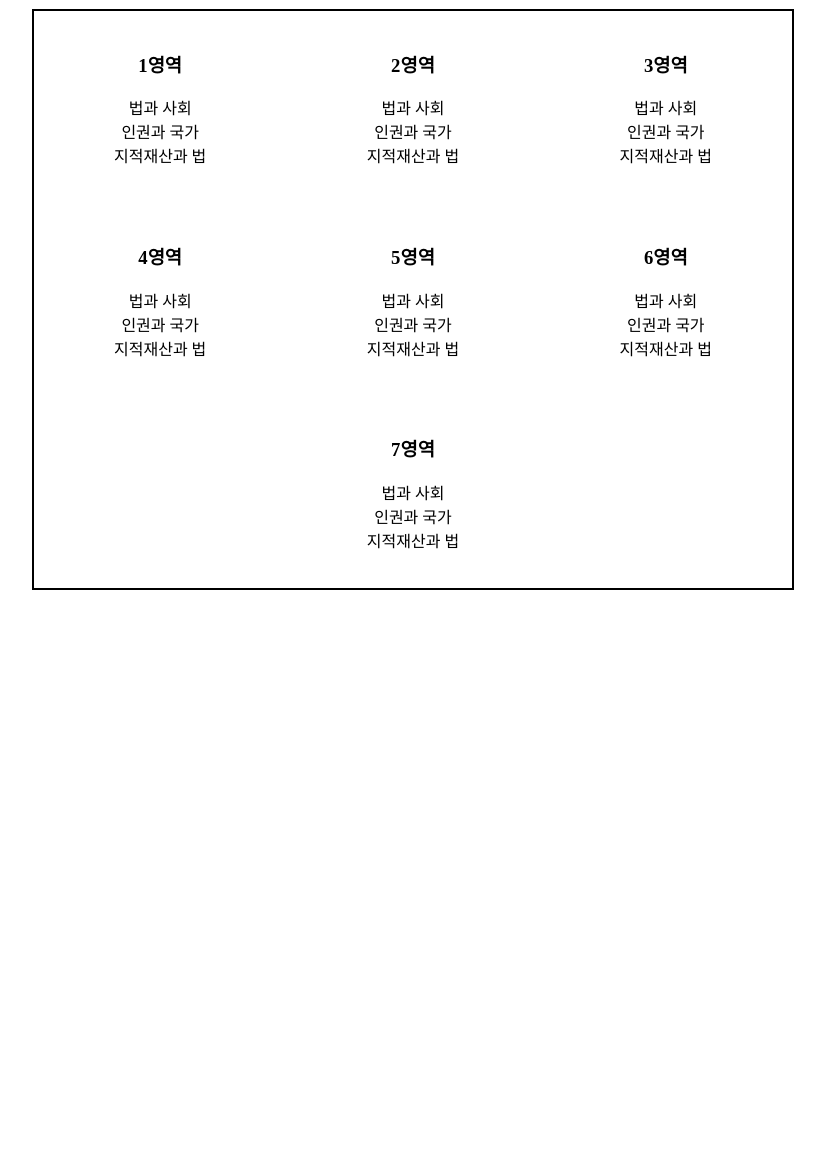
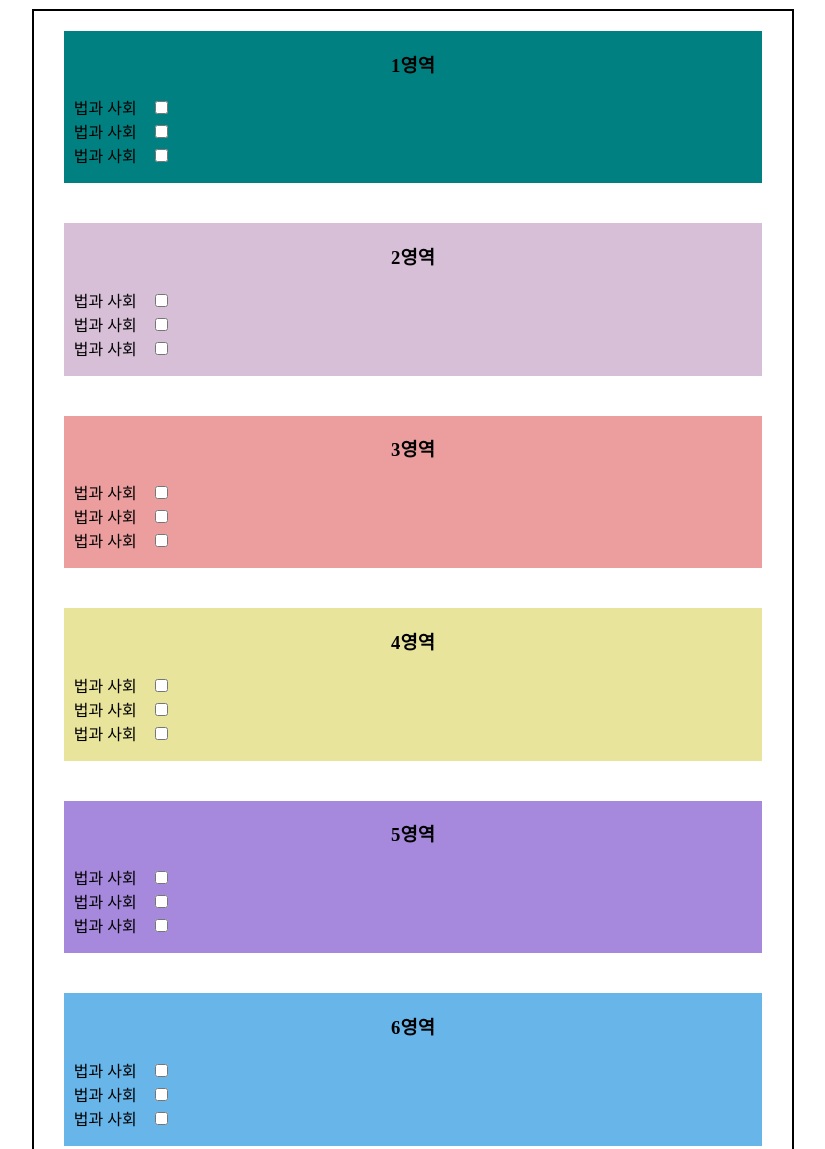
Before and after one commit to Han-ms0331/toyproject_dragonballCheck, a plain HTML site: page index.html in a window 1280 px wide. Shown: the part 80-1229 px from the top of the page, without its empty margins (227-1052 px from the left). Before the commit the page ends 800 px from the top, so only its background shows below. Drawn offline with Linux system fonts and the light colour scheme.

Commit message:
add color and checkbox

```diff
--- a/index.html
+++ b/index.html
@@ -12,73 +12,136 @@
     </header>
     <main>
         <div class="section_container">
-            <div class="section">
+            <div class="section first">
                 <h3 class="section_header">1영역</h3>
                 <div class="scetion_class_list">
                     <ul>
-                        <li class="section_class">법과 사회</li>
-                        <li class="section_class">인권과 국가</li>
-                        <li class="section_class">지적재산과 법</li>
+                        <li class="section_class">
+                            <span>법과 사회</span>
+                            <input type="checkbox" />
+                        </li>
+                        <li class="section_class">
+                            <span>법과 사회</span>
+                            <input type="checkbox" />
+                        </li>
+                        <li class="section_class">
+                            <span>법과 사회</span>
+                            <input type="checkbox" />
+                        </li>
                     </ul>
                 </div>
             </div>
-            <div class="section">
+            <div class="section second">
                 <h3 class="section_header">2영역</h3>
                 <div class="scetion_class_list">
                     <ul>
-                        <li class="section_class">법과 사회</li>
-                        <li class="section_class">인권과 국가</li>
-                        <li class="section_class">지적재산과 법</li>
+                        <li class="section_class">
+                            <span>법과 사회</span>
+                            <input type="checkbox" />
+                        </li>
+                        <li class="section_class">
+                            <span>법과 사회</span>
+                            <input type="checkbox" />
+                        </li>
+                        <li class="section_class">
+                            <span>법과 사회</span>
+                            <input type="checkbox" />
+                        </li>
                     </ul>
                 </div>
             </div>
-            <div class="section">
+            <div class="section third">
                 <h3 class="section_header">3영역</h3>
                 <div class="scetion_class_list">
                     <ul>
-                        <li class="section_class">법과 사회</li>
-                        <li class="section_class">인권과 국가</li>
-                        <li class="section_class">지적재산과 법</li>
+                        <li class="section_class">
+                            <span>법과 사회</span>
+                            <input type="checkbox" />
+                        </li>
+                        <li class="section_class">
+                            <span>법과 사회</span>
+                            <input type="checkbox" />
+                        </li>
+                        <li class="section_class">
+                            <span>법과 사회</span>
+                            <input type="checkbox" />
+                        </li>
                     </ul>
                 </div>
             </div>
-            <div class="section">
+            <div class="section fourth">
                 <h3 class="section_header">4영역</h3>
                 <div class="scetion_class_list">
                     <ul>
-                        <li class="section_class">법과 사회</li>
-                        <li class="section_class">인권과 국가</li>
-                        <li class="section_class">지적재산과 법</li>
+                        <li class="section_class">
+                            <span>법과 사회</span>
+                            <input type="checkbox" />
+                        </li>
+                        <li class="section_class">
+                            <span>법과 사회</span>
+                            <input type="checkbox" />
+                        </li>
+                        <li class="section_class">
+                            <span>법과 사회</span>
+                            <input type="checkbox" />
+                        </li>
                     </ul>
                 </div>
             </div>
-            <div class="section">
+            <div class="section fifth" >
                 <h3 class="section_header">5영역</h3>
                 <div class="scetion_class_list">
                     <ul>
-                        <li class="section_class">법과 사회</li>
-                        <li class="section_class">인권과 국가</li>
-                        <li class="section_class">지적재산과 법</li>
+                        <li class="section_class">
+                            <span>법과 사회</span>
+                            <input type="checkbox" />
+                        </li>
+                        <li class="section_class">
+                            <span>법과 사회</span>
+                            <input type="checkbox" />
+                        </li>
+                        <li class="section_class">
+                            <span>법과 사회</span>
+                            <input type="checkbox" />
+                        </li>
                     </ul>
                 </div>
             </div>
-            <div class="section">
+            <div class="section sixth">
                 <h3 class="section_header">6영역</h3>
                 <div class="scetion_class_list">
                     <ul>
-                        <li class="section_class">법과 사회</li>
-                        <li class="section_class">인권과 국가</li>
-                        <li class="section_class">지적재산과 법</li>
+                        <li class="section_class">
+                            <span>법과 사회</span>
+                            <input type="checkbox" />
+                        </li>
+                        <li class="section_class">
+                            <span>법과 사회</span>
+                            <input type="checkbox" />
+                        </li>
+                        <li class="section_class">
+                            <span>법과 사회</span>
+                            <input type="checkbox" />
+                        </li>
                     </ul>
                 </div>
             </div>
-            <div class="section">
+            <div class="section seventh">
                 <h3 class="section_header">7영역</h3>
                 <div class="scetion_class_list">
                     <ul>
-                        <li class="section_class">법과 사회</li>
-                        <li class="section_class">인권과 국가</li>
-                        <li class="section_class">지적재산과 법</li>
+                        <li class="section_class">
+                            <span>법과 사회</span>
+                            <input type="checkbox" />
+                        </li>
+                        <li class="section_class">
+                            <span>법과 사회</span>
+                            <input type="checkbox" />
+                        </li>
+                        <li class="section_class">
+                            <span>법과 사회</span>
+                            <input type="checkbox" />
+                        </li>
                     </ul>
                 </div>
             </div>
--- a/main.css
+++ b/main.css
@@ -13,8 +13,9 @@ main {
 .section_container {
     border: 2px solid black;
     display:flex;
+    flex-direction: column;
     width: 60%;
-    justify-content: space-around;
+    justify-content: center;
     flex-wrap: wrap;
     align-items: ceter;
     margin: 0px 20px;
@@ -22,10 +23,43 @@ main {
 
 .section{
     margin:20px 30px;
-   width: 25%;
 }
+
 
 ul{
     list-style: none;
     padding: 0;
+    text-align: start;
 }
+
+li span{
+    margin: 0px 10px;
+}
+
+.first {
+    background-color: teal;
+}
+
+.second{
+    background-color: thistle;
+}
+
+.third{
+    background-color: rgb(236, 158, 158);
+}
+
+.fourth{
+    background-color: rgb(233, 228, 155);
+}
+
+.fifth{
+    background-color: rgb(166, 136, 221);
+}
+
+.sixth{
+    background-color: rgb(103, 181, 233);
+}
+
+.seventh{
+    background-color: rgb(244, 112, 248);
+}
```
Also changed, not shown: 1 other file.
